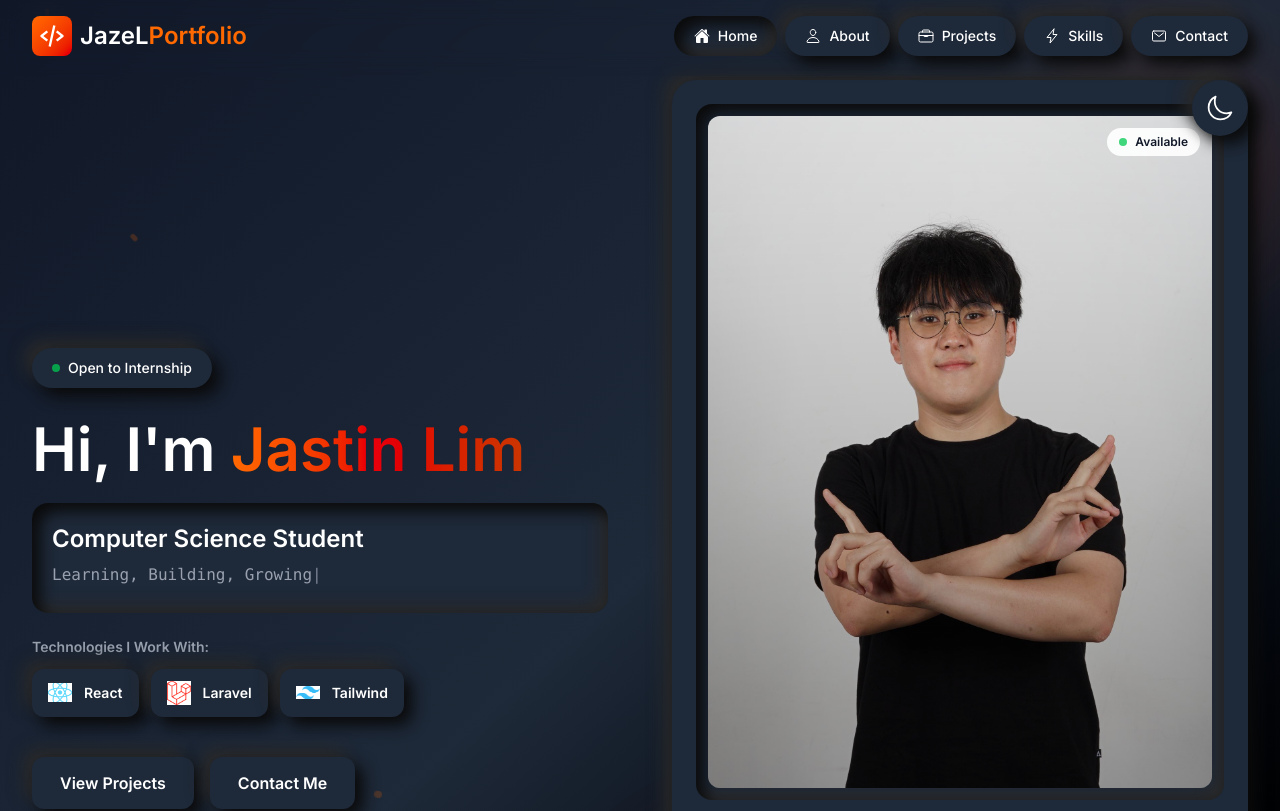
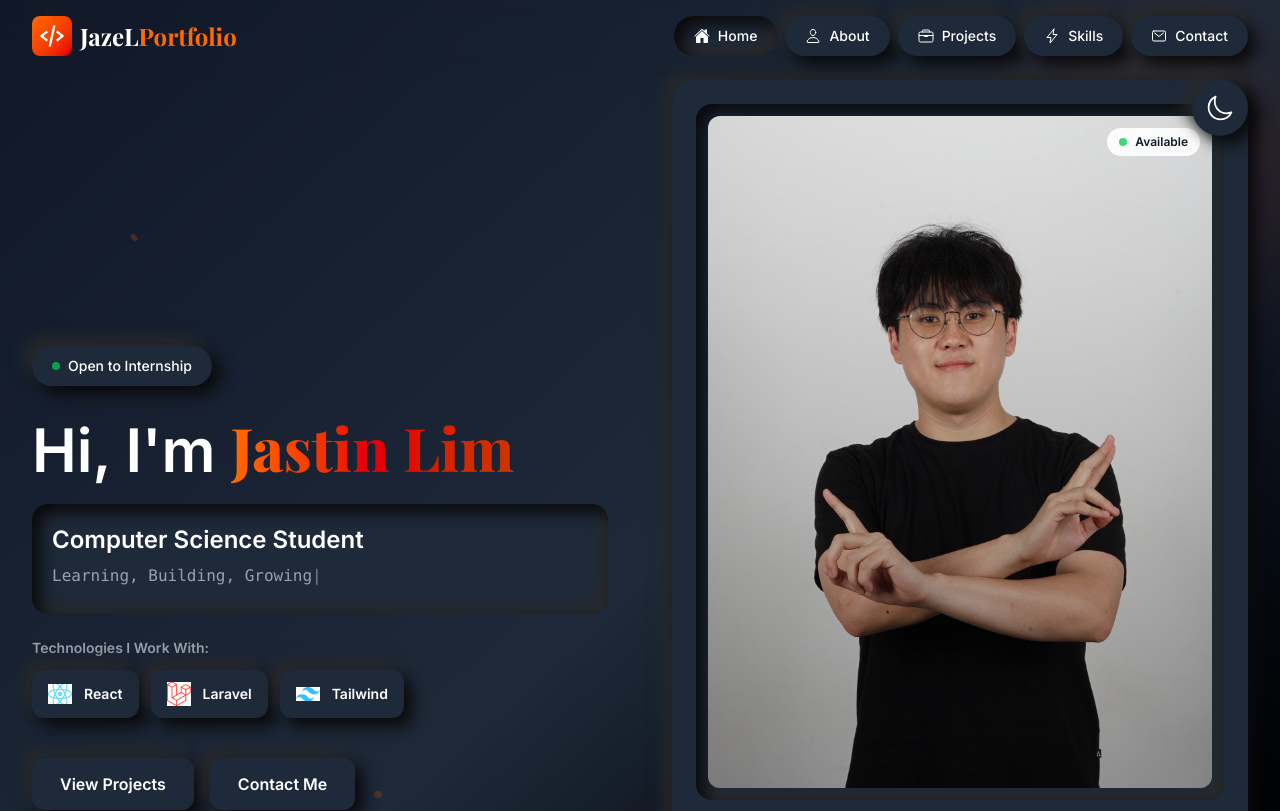
Before and after one commit to JazeL2304/JastinLim-Portfolio-Fullstack, a React (Vite) app in the folder portfolio-frontend/: page / in a window 1280 px wide. Shown: the top 811 px of the page. Built offline with nearby package versions, Linux system fonts and the light colour scheme.

Commit message:
Perbaikan Porto 4 (Font aja)

```diff
--- a/portfolio-frontend/src/components/Hero.jsx
+++ b/portfolio-frontend/src/components/Hero.jsx
@@ -88,8 +88,8 @@ function Hero() {
             <div>
               <h1 className={`text-5xl md:text-6xl font-extrabold ${textColor} mb-4 leading-tight`}>
                 Hi, I'm{' '}
-                <span className="bg-gradient-to-r from-orange-500 via-red-600 to-orange-700 bg-clip-text text-transparent">
-                  Jastin Lim
+                <span className="bg-gradient-to-r from-orange-500 via-red-600 to-orange-700 bg-clip-text text-transparent font-playfair">
+                Jastin Lim
                 </span>
               </h1>
               <div className={`${cardBg} ${neumorphInset} rounded-2xl p-5 mb-4`}>
--- a/portfolio-frontend/src/components/Navbar.jsx
+++ b/portfolio-frontend/src/components/Navbar.jsx
@@ -75,9 +75,9 @@ function NavbarFooter() {
    <div className="w-10 h-10 bg-gradient-to-br from-orange-500 to-red-600 rounded-lg flex items-center justify-center text-white font-bold">
   <BiCodeAlt size={28} />
 </div>
-              <span className="hidden md:block">
-                JazeL<span className="text-orange-500">Portfolio</span>
-              </span>
+             <span className="hidden md:block font-playfair">
+               JazeL<span className="text-orange-500">Portfolio</span>
+            </span>
             </button>
 
             {/* Desktop Navigation */}
--- a/portfolio-frontend/src/index.css
+++ b/portfolio-frontend/src/index.css
@@ -1,7 +1,9 @@
 @import "tailwindcss";
+@import url('https://fonts.googleapis.com/css2?family=Playfair+Display:wght@400;500;600;700;800;900&display=swap');
 
 @theme {
   --font-sans: "Inter", system-ui, sans-serif;
+  --font-playfair: "Playfair Display", serif;
 
   /* Custom Color Palette */
   --color-dark: #000000;
@@ -13,6 +15,11 @@
 body {
   margin: 0;
   padding: 0;
+}
+
+/* Playfair Display Font Class */
+.font-playfair {
+  font-family: "Playfair Display", serif !important;
 }
 
 /* Floating Animation untuk Tags */
```
Also changed, not shown: portfolio-frontend/src/components/Footer.jsx (line endings or trailing spaces).
